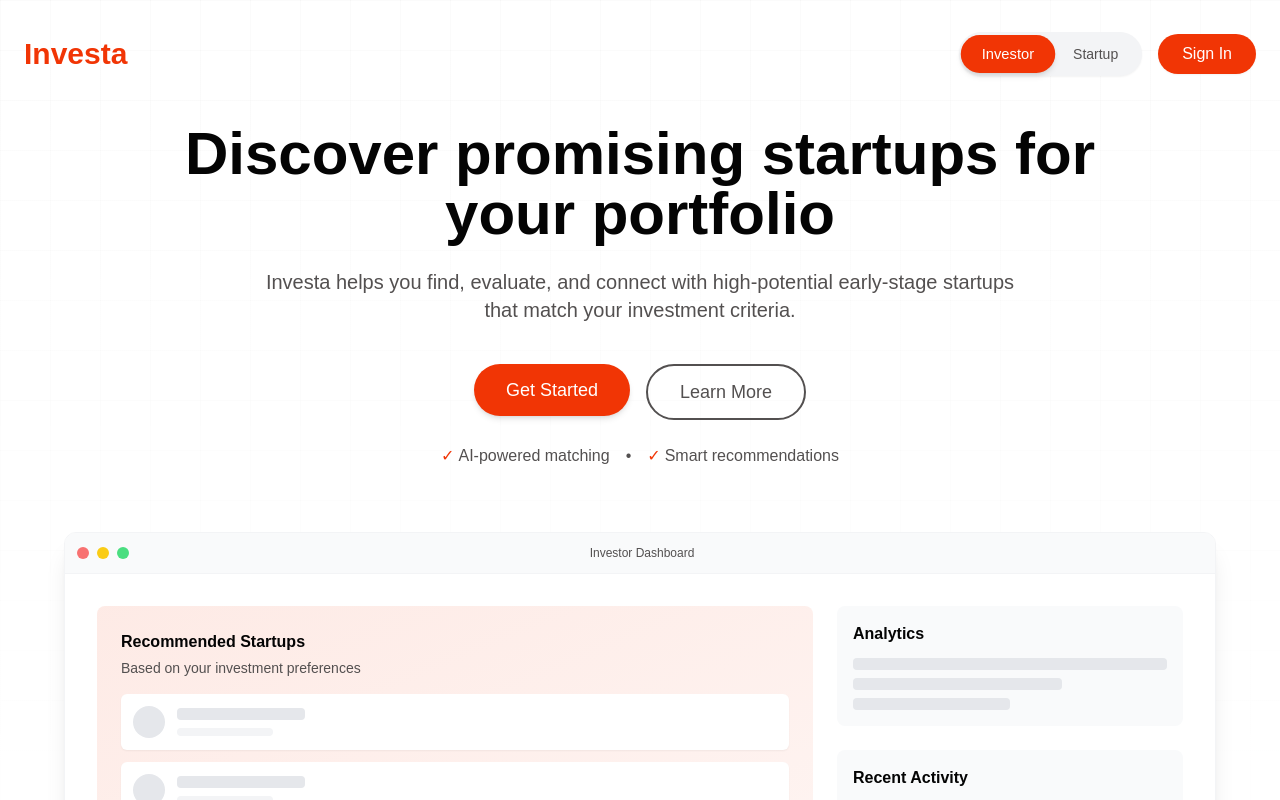
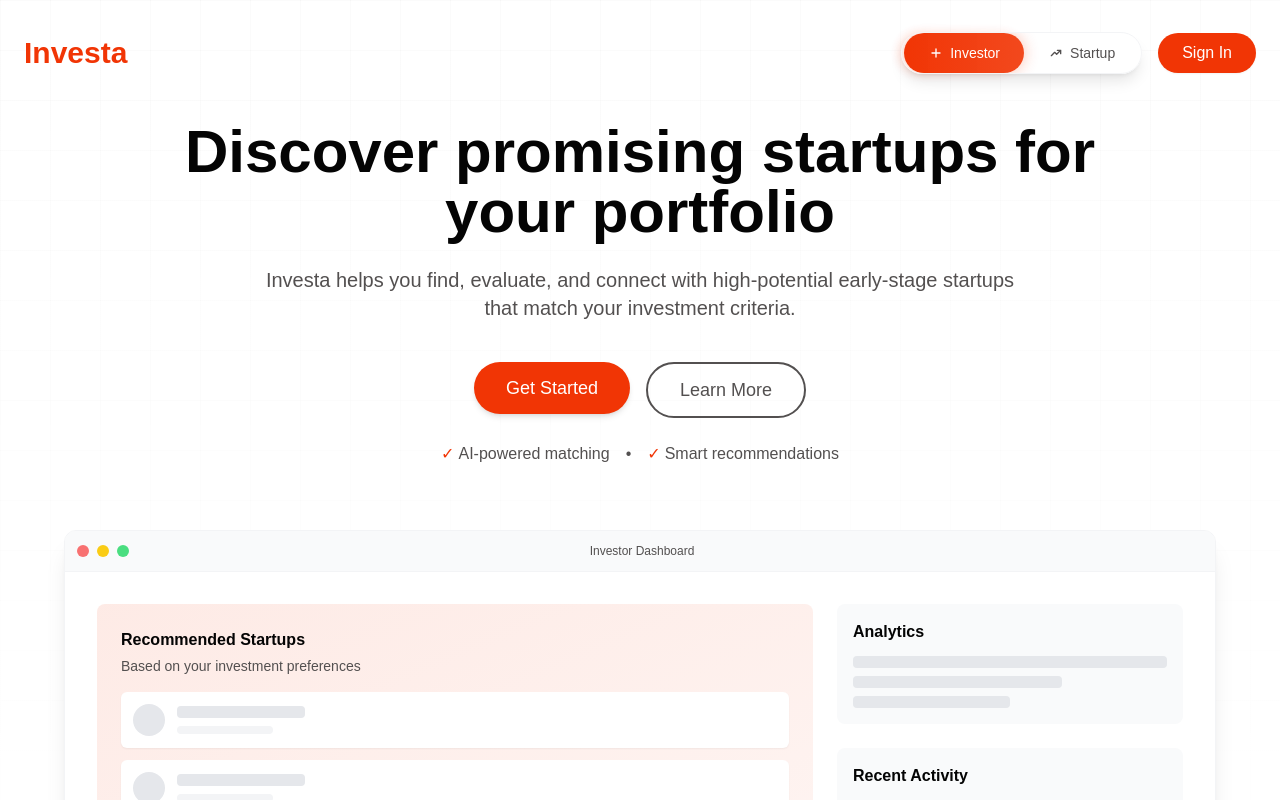
Before and after one commit to aroramrinaal/renvue, a Next.js app: page / in a window 1280 px wide. Shown: the top 800 px of the page. Built offline with nearby package versions, Linux system fonts and the light colour scheme.

Commit message:
Redesign mode toggle on homepage with an elite aesthetic, incorporating gradient backgrounds and enhanced button interactions for investor and startup modes.

```diff
--- a/src/app/page.tsx
+++ b/src/app/page.tsx
@@ -25,28 +25,58 @@ export default function Home() {
             Investa
           </div>
           <div className="flex items-center gap-4">
-            {/* Mode Toggle - Refined Design */}
-            <div className="bg-gray-100 rounded-full p-1 flex items-center shadow-sm">
+            {/* Mode Toggle - Elite Design */}
+            <div className="relative flex items-center">
+              <div
+                className="absolute inset-0 bg-gradient-to-r from-investa-primary/20 to-investa-primary/10 rounded-full blur-sm"
+                style={{
+                  width: mode === "investor" ? "50%" : "100%",
+                  left: mode === "investor" ? "0" : "50%",
+                  transition: "all 0.4s cubic-bezier(0.16, 1, 0.3, 1)",
+                  opacity: "0.8",
+                  transform: `scale(${mode === "investor" ? "1.05" : "1.05"})`,
+                }}
+              ></div>
+              <div className="bg-white/90 backdrop-blur-sm rounded-full p-0.5 flex items-center shadow-lg border border-gray-100 relative overflow-hidden z-10">
+                <div
+                  className="absolute h-full rounded-full bg-gradient-to-r from-investa-primary to-investa-primary/90 transition-transform duration-500 ease-[cubic-bezier(0.34,1.56,0.64,1)]"
+                  style={{
+                    width: "50%",
+                    transform: `translateX(${mode === "investor" ? "0%" : "100%"})`,
+                    boxShadow: "0 0 15px rgba(241, 53, 5, 0.3)"
+                  }}
+                ></div>
                 <button
                   onClick={() => setMode("investor")}
-                className={`py-2 px-5 rounded-full text-sm font-medium transition-all duration-300 ${
+                  className={`relative z-10 flex items-center min-w-[90px] justify-center py-2 px-4 md:px-6 rounded-full text-sm font-medium transition-all duration-300 ${
                     mode === "investor"
-                    ? "bg-investa-primary text-white shadow-md transform scale-105"
-                    : "text-investa-gray hover:bg-gray-200"
+                      ? "text-white"
+                      : "text-investa-gray hover:text-investa-dark"
                   }`}
+                  aria-pressed={mode === "investor"}
+                  aria-label="Switch to investor mode"
                 >
-                Investor
+                  <svg className="w-3.5 h-3.5 md:w-4 md:h-4 mr-1 md:mr-1.5 transition-transform group-hover:scale-110" viewBox="0 0 24 24" fill="none" xmlns="http://www.w3.org/2000/svg">
+                    <path d="M12 6V18M18 12H6" stroke="currentColor" strokeWidth="2" strokeLinecap="round"/>
+                  </svg>
+                  <span>Investor</span>
                 </button>
                 <button
                   onClick={() => setMode("startup")}
-                className={`py-2 px-5 rounded-full text-sm font-medium transition-all duration-300 ${
+                  className={`relative z-10 flex items-center min-w-[90px] justify-center py-2 px-4 md:px-6 rounded-full text-sm font-medium transition-all duration-300 ${
                     mode === "startup"
-                    ? "bg-investa-primary text-white shadow-md transform scale-105"
-                    : "text-investa-gray hover:bg-gray-200"
+                      ? "text-white"
+                      : "text-investa-gray hover:text-investa-dark"
                   }`}
+                  aria-pressed={mode === "startup"}
+                  aria-label="Switch to startup mode"
                 >
-                Startup
+                  <svg className="w-3.5 h-3.5 md:w-4 md:h-4 mr-1 md:mr-1.5 transition-transform group-hover:scale-110" viewBox="0 0 24 24" fill="none" xmlns="http://www.w3.org/2000/svg">
+                    <path d="M5 16L10 11L13 14L19 8M19 8H14M19 8V13" stroke="currentColor" strokeWidth="2" strokeLinecap="round" strokeLinejoin="round"/>
+                  </svg>
+                  <span>Startup</span>
                 </button>
+              </div>
             </div>
             <Link href="/get-started">
               <button className="py-2 px-6 bg-investa-primary text-white rounded-full hover:bg-opacity-90 transition-all shadow-sm">
```
Lines whose indentation alone changed are shown as unchanged.
